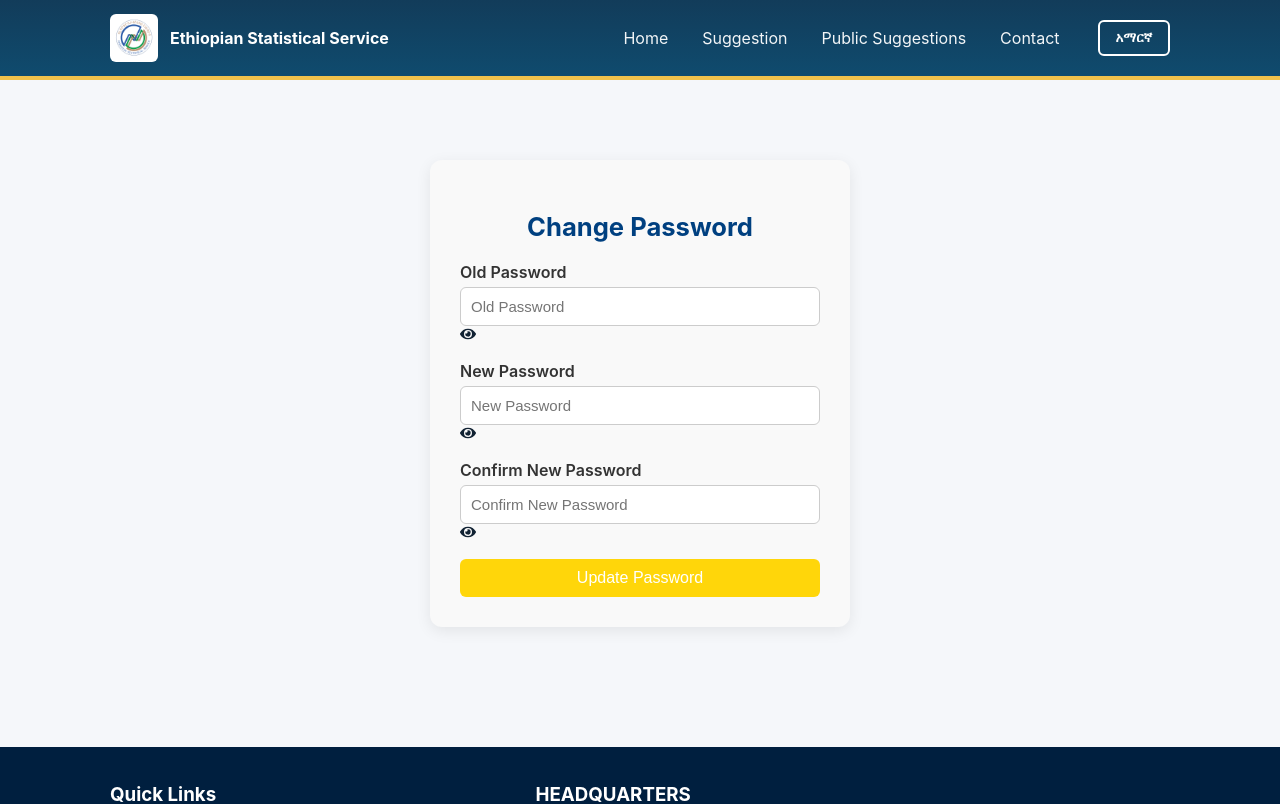
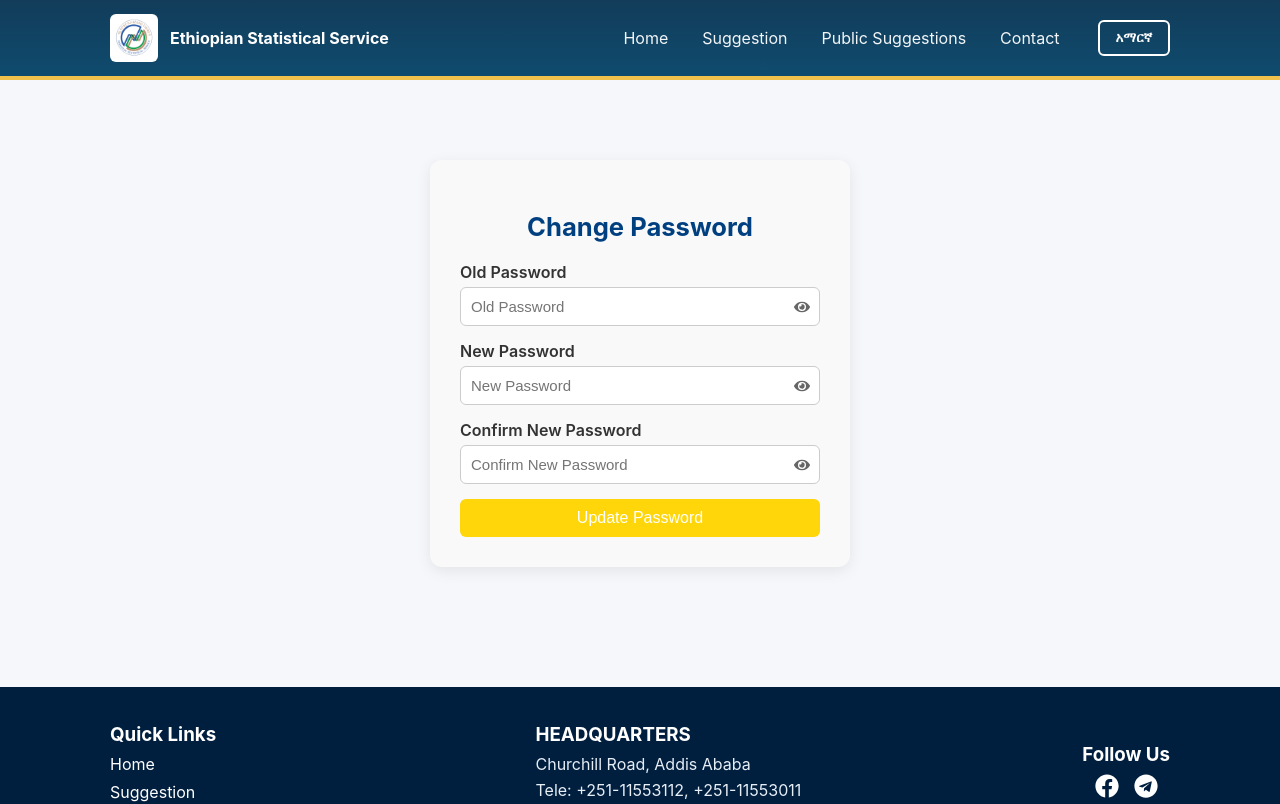
Before and after one commit to Aster1216/suggest-box, a React (Vite) app in the folder client/: page /change-password in a window 1280 px wide. Shown: the top 804 px of the page. Built offline with nearby package versions, Linux system fonts and the light colour scheme; no server answers.

Commit message:
Implement password input styles with toggle feature
Added styles for password input with toggle icon.

```diff
--- a/client/src/assets/css/styles.css
+++ b/client/src/assets/css/styles.css
@@ -586,6 +586,32 @@ a {
   outline: none;
 }
 
+/* Password input with eye icon */
+.password-container {
+  position: relative;
+  display: flex;
+  align-items: center;
+}
+
+.password-container input {
+  width: 100%;
+  padding-right: 38px; /* space for the eye icon */
+}
+
+.password-toggle {
+  position: absolute;
+  right: 10px;
+  cursor: pointer;
+  color: #666;
+  display: flex;
+  align-items: center;
+  justify-content: center;
+}
+
+.password-toggle:hover {
+  color: var(--navy);
+}
+
 /* Buttons inside login modal */
 .modal-content .actions {
   display: flex;
@@ -659,6 +685,8 @@ a {
     background: rgba(255, 255, 255, 0.25);
     color: var(--accent);
   }
+
+
 
   /* if logout is inside mobile nav */
   .mobile-nav .logout-btn {
@@ -817,3 +845,67 @@ a {
   text-align: center;
   margin-top: 15px;
 }
+
+/* Password container for eye toggle */
+.password-container {
+  position: relative;
+  display: flex;
+  align-items: center;
+}
+
+.password-container input {
+  width: 100%;
+  padding: 10px 38px 10px 10px; /* leave space for eye icon */
+  border: 1px solid #ccc;
+  border-radius: 6px;
+  font-size: 15px;
+  transition: border 0.2s, box-shadow 0.2s;
+}
+
+.password-container input:focus {
+  border-color: var(--primary-color, #004080);
+  box-shadow: 0 0 0 3px rgba(0, 64, 128, 0.15);
+  outline: none;
+}
+
+.password-toggle {
+  position: absolute;
+  right: 10px;
+  color: #666;
+  cursor: pointer;
+  display: flex;
+  align-items: center;
+  justify-content: center;
+}
+
+.password-toggle:hover {
+  color: var(--primary-color, #004080);
+}
+
+.change-password-btn {
+  width: 100%;
+  padding: 10px;
+  background-color: var(--accent, #007bff);
+  color: #fff;
+  border: none;
+  border-radius: 6px;
+  font-size: 16px;
+  cursor: pointer;
+  transition: background 0.3s;
+}
+
+.change-password-btn:hover {
+  background-color: #0056b3;
+}
+
+.success-msg {
+  color: green;
+  text-align: center;
+  margin-top: 15px;
+}
+
+.error-msg {
+  color: red;
+  text-align: center;
+  margin-top: 15px;
+}
```
